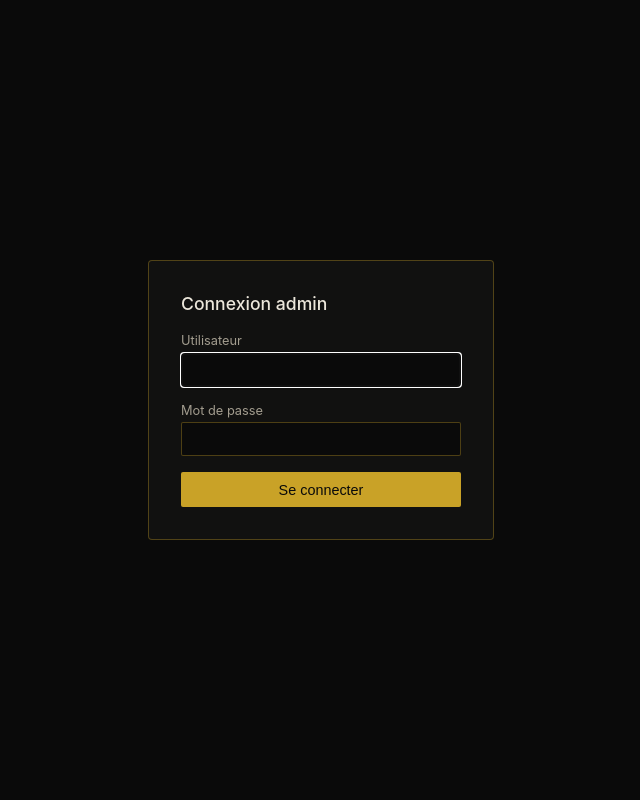
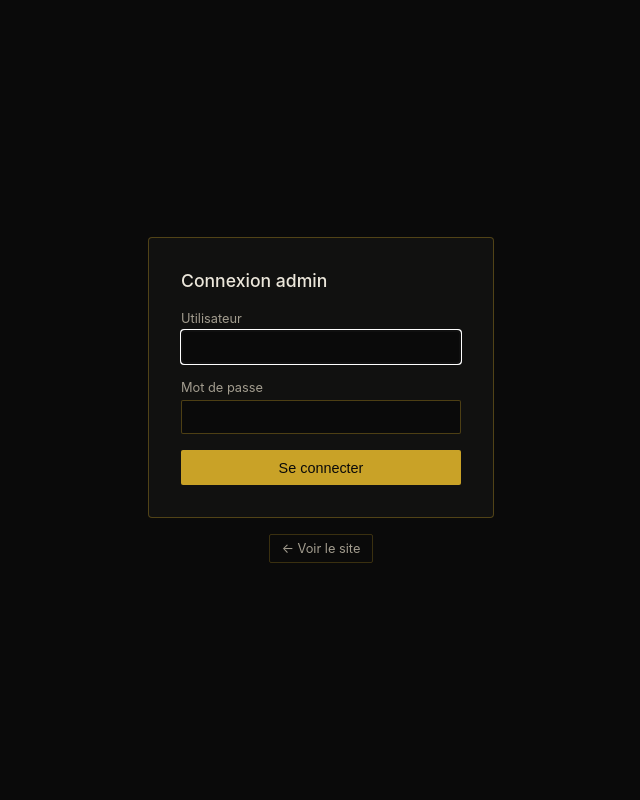
Before and after one commit to choncotm/choncotm.com, a FastAPI app: page /admin in a window 1280 px wide. Shown: the whole page, without its empty margins (319-959 px from the left). Run offline with FastAPI, Linux system fonts and the light colour scheme.

Commit message:
Add "back to hub" and "view site" links across admin pages
The permission hub (/admin/home) was already linked from most admin
pages ("Accueil") but nothing linked back to the public site. Add a
"Voir le site" button-link (href="/") to every admin page including
the login screen, and complete the hub link on /admin/home itself and
the login page.

Co-Authored-By: Claude Sonnet 5 <noreply@anthropic.com>
Claude-Session: https://claude.ai/code/session_01YSQxCH2TMMeLHXQKrGUajS

```diff
--- a/admin/app/templates/bot_placeholder.html
+++ b/admin/app/templates/bot_placeholder.html
@@ -60,6 +60,7 @@
     <div class="links">
       <a href="/admin/home">&larr; Accueil</a>
       {% if user.is_owner %}<a href="/admin/stats">Stats du site</a>{% endif %}
+      <a href="/">Voir le site</a>
       <a href="/admin/logout">Déconnexion</a>
     </div>
   </div>
--- a/admin/app/templates/history.html
+++ b/admin/app/templates/history.html
@@ -95,6 +95,7 @@
       <a href="/admin/stats">&larr; Stats</a>
       <a href="/admin/reports">Rapports</a>
       <a href="/admin/users">Comptes</a>
+      <a href="/">Voir le site</a>
       <a href="/admin/logout">Déconnexion</a>
     </div>
   </div>
--- a/admin/app/templates/login.html
+++ b/admin/app/templates/login.html
@@ -10,10 +10,25 @@
     color: #ece7db;
     font-family: -apple-system, BlinkMacSystemFont, "Segoe UI", sans-serif;
     display: flex;
+    flex-direction: column;
     align-items: center;
     justify-content: center;
+    gap: 1rem;
     height: 100vh;
     margin: 0;
+  }
+  .back-link {
+    color: #a39d8f;
+    font-size: 0.8rem;
+    text-decoration: none;
+    border: 1px solid rgba(201, 162, 39, 0.25);
+    border-radius: 2px;
+    padding: 0.35rem 0.7rem;
+    transition: color 0.15s ease, border-color 0.15s ease;
+  }
+  .back-link:hover {
+    color: #c9a227;
+    border-color: #c9a227;
   }
   form {
     background: #111110;
@@ -72,5 +87,6 @@
   <input type="password" id="password" name="password" autocomplete="current-password" required>
   <button type="submit">Se connecter</button>
 </form>
+<a class="back-link" href="/">&larr; Voir le site</a>
 </body>
 </html>
--- a/admin/app/templates/reports.html
+++ b/admin/app/templates/reports.html
@@ -112,6 +112,7 @@
       <a href="/admin/stats">&larr; Stats</a>
       <a href="/admin/history">Historique</a>
       <a href="/admin/users">Comptes</a>
+      <a href="/">Voir le site</a>
       <a href="/admin/logout">Déconnexion</a>
     </div>
   </div>
--- a/admin/app/templates/stats.html
+++ b/admin/app/templates/stats.html
@@ -102,6 +102,7 @@
       <a href="/admin/history">Historique</a>
       <a href="/admin/reports">Rapports</a>
       <a href="/admin/users">Comptes</a>
+      <a href="/">Voir le site</a>
       <a href="/admin/logout">Déconnexion</a>
     </div>
   </div>
--- a/admin/app/templates/users.html
+++ b/admin/app/templates/users.html
@@ -145,6 +145,7 @@
     <div class="links">
       <a href="/admin/home">Accueil</a>
       <a href="/admin/stats">Stats</a>
+      <a href="/">Voir le site</a>
       <a href="/admin/logout">Déconnexion</a>
     </div>
   </div>
```
Also changed, not shown: admin/app/templates/home.html (+9 -1 lines).
